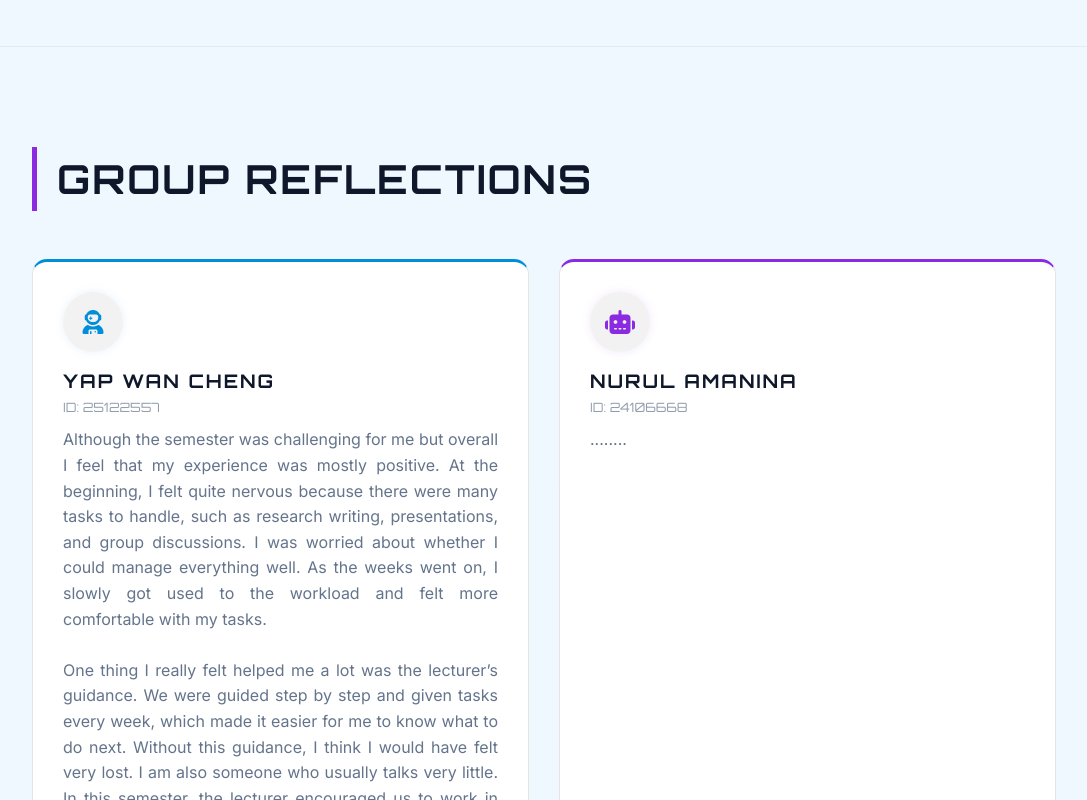
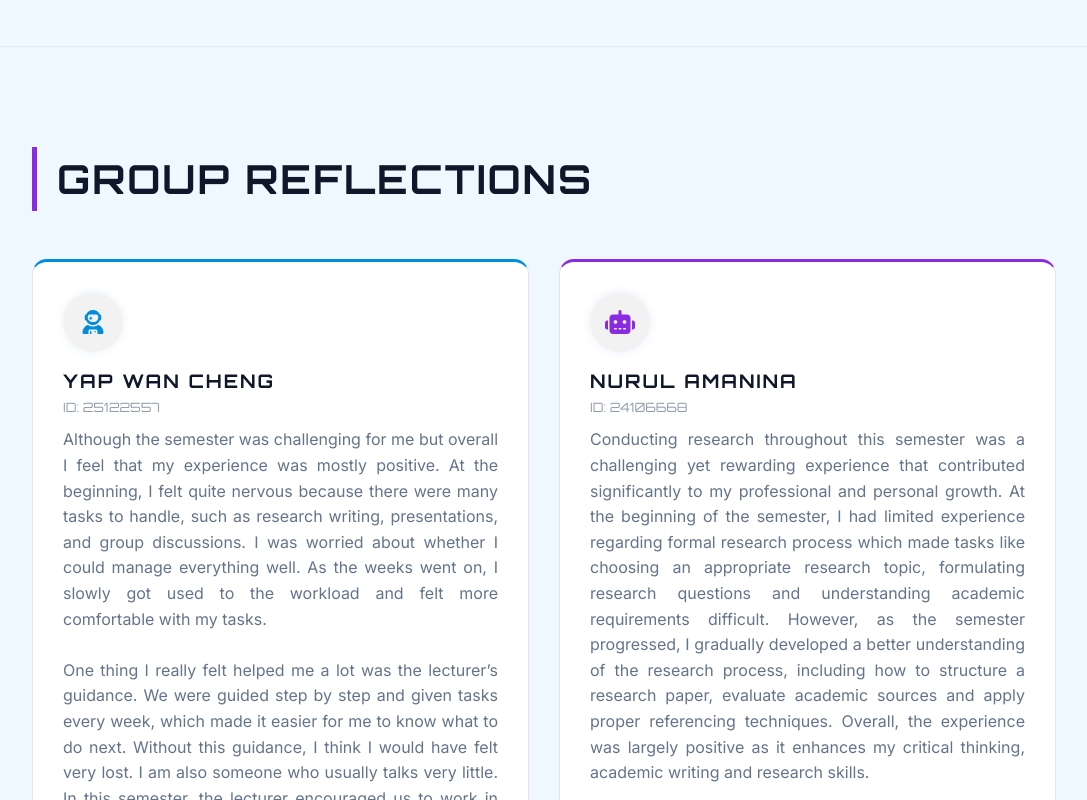
Before and after one commit to yapwancheng-ux/eng1044, a plain HTML site: page index.html in a window 1280 px wide. Shown: the part 11200-12000 px from the top of the page, without its empty margins (96-1183 px from the left). Drawn offline with Linux system fonts and the light colour scheme.

Commit message:
Update index.html

```diff
--- a/index.html
+++ b/index.html
@@ -1142,7 +1142,11 @@ function goToTOC() {
             <h3>Nurul Amanina</h3>
             <p class="id">ID: 24106668</p>
             <p style="margin-top: 10px; color: var(--text-muted); text-align: justify;">
-                ........
+                Conducting research throughout this semester was a challenging yet rewarding experience that contributed significantly to my professional and personal growth. At the beginning of the semester, I had limited experience regarding formal research process which made tasks like choosing an appropriate research topic, formulating research questions and understanding academic requirements difficult. However, as the semester progressed, I gradually developed a better understanding of the research process, including how to structure a research paper, evaluate academic sources and apply proper referencing techniques. Overall, the experience was largely positive as it enhances my critical thinking, academic writing and research skills.
+                <br><br>
+                One of the most challenging aspects when conducting the research was narrowing down the chosen topic which was ‘Start-ups in E-commerce’ as it is broad and complex. At the early stage, my groupmates and I did not have much background knowledge of this topic, making it difficult to decide a clear and focused research direction. Despite having other topic options earlier that were much easier, we decided to proceed with this particular topic as it challenged us and provided an opportunity to expand our understandings in a new area. Through continuous discussions and guidance from Miss Anita, we finally able to define the topic into a more manageable scope, which is ‘The Role of AI in Shaping Start-ups for Future E-commerce’. Besides that, time management was also a challenge especially when balancing multiple coursework deadlines. These difficulties were overcome through consistent effort and improved planning. For this, I am grateful having groupmates who always had my back as their encouragement and cooperations make the challenging process less overwhelming and stressful. Apart from the difficulties I faced throughout the research process, a significant moment of learning occurred when I learned to critically analyse research papers rather than merely summarizing them, which helps me grasp the topic better and gain something new.
+                <br><br>
+                In the future research project, I would improve my strategy to spend more time understanding and defining a clear and impactful research topic before proceeding further. This experience has taught me the importance of effective planning, collaboration and critical analysis. It has not only increased my confidence but will also guide my approach to academic and professional work. I believe these experiences and skills have prepared me to be more production and detail-oriented in the real workplace settings later.
             </p>
         </div>
 
```
